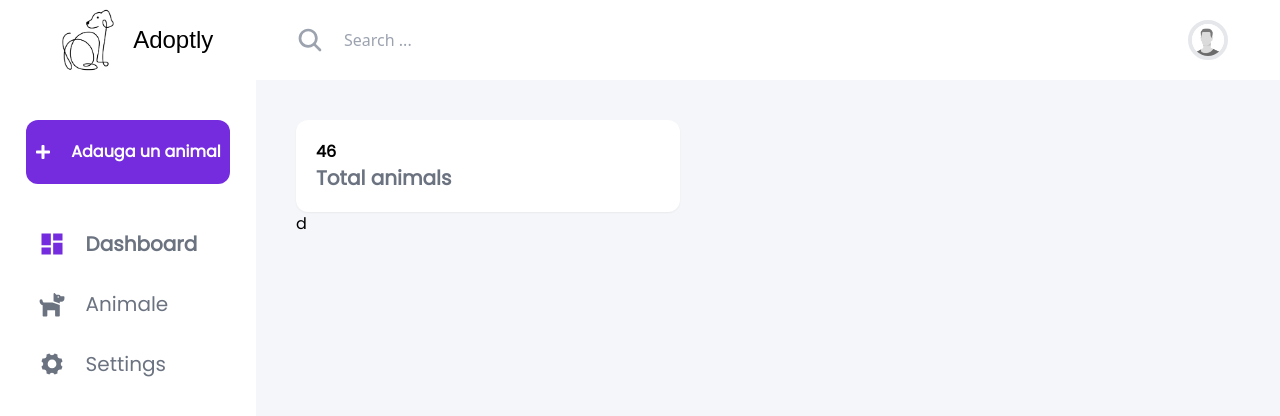
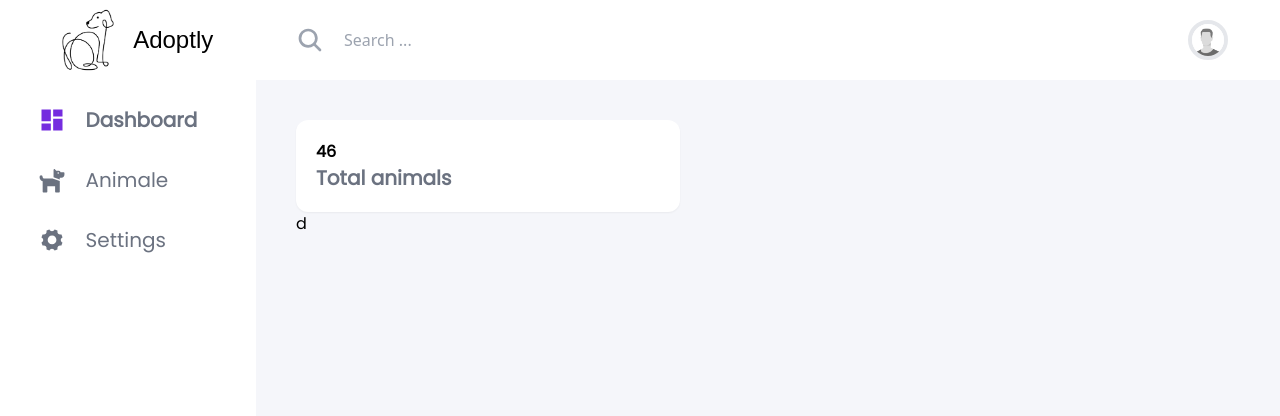
Before and after one commit to mihai888nextlab/adoptly, a Next.js app: page /dashboard in a window 1280 px wide. Shown: the top 416 px of the page. Built offline with nearby package versions, Linux system fonts and the light colour scheme; no server answers; a web font is replaced by a local one.

Commit message:
fara button de adaugat animal in sidebar

```diff
--- a/src/components/appLayout.tsx
+++ b/src/components/appLayout.tsx
@@ -59,9 +59,9 @@ export default function AppLayout({ children }: { children: ReactNode }) {
         <main className={font2.className + " w-full grid grid-cols-[20%_80%]"}>
           <menu className="z-20 flex flex-col items-center">
             <div className="w-[80%]">
-              <button className="bg-[#752CDF] w-full my-10 py-5 rounded-xl text-white font-semibold flex items-center justify-center">
+              {/* <button className="bg-[#752CDF] w-full my-10 py-5 rounded-xl text-white font-semibold flex items-center justify-center">
                 <FaPlus className="mr-5" /> Adauga un animal
-              </button>
+              </button> */}
               {menu.map((item) => (
                 <div
                   key={item.name}
```
